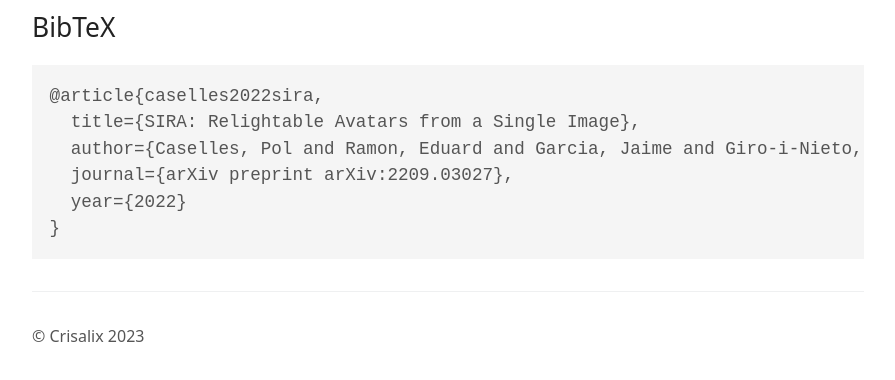
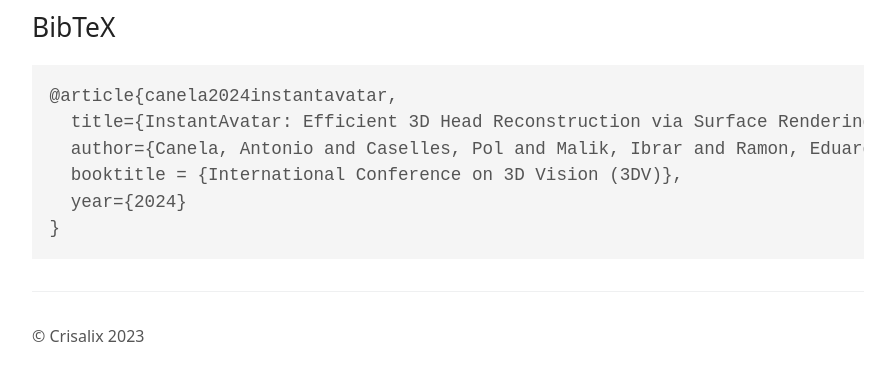
Before and after one commit to CrisalixSA/instant-avatar, a Jekyll site: the page built from index.md, in a window 1280 px wide and 900 px high, scrolled down 4329 px, cut to the strip 520-900 px from the top of the window. Shown: the whole strip, without its empty margins (192-1087 px from the left). Built offline with Jekyll 4.4.1, drawn with Linux system fonts in a browser that asks for light colours.

Commit message:
Updated bibtex

````diff
--- a/index.md
+++ b/index.md
@@ -54,11 +54,11 @@ We also provide results on diverse datasets factorizing the diffuse albedo, diff
 
 ## BibTeX
 
-```
-@article{caselles2022sira,
-  title={SIRA: Relightable Avatars from a Single Image},
-  author={Caselles, Pol and Ramon, Eduard and Garcia, Jaime and Giro-i-Nieto, Xavier and Moreno-Noguer, Francesc and Triginer, Gil},
-  journal={arXiv preprint arXiv:2209.03027},
-  year={2022}
+```latex
+@article{canela2024instantavatar,
+  title={InstantAvatar: Efficient 3D Head Reconstruction via Surface Rendering},
+  author={Canela, Antonio and Caselles, Pol and Malik, Ibrar and Ramon, Eduard and Garcia, Jaime and Sanchez-Riera, Jordi and Triginer, Gil and Moreno-Noguer, Francesc},
+  booktitle = {International Conference on 3D Vision (3DV)},
+  year={2024}
 }
 ```
````
